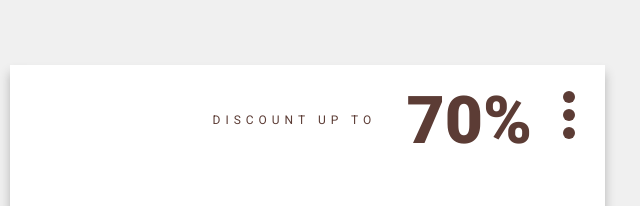
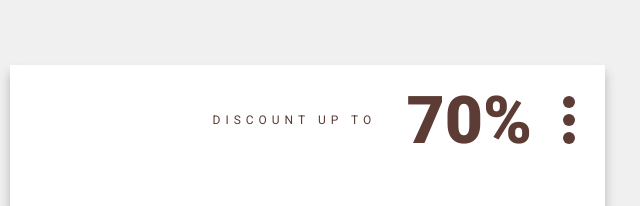
Before and after one commit to DCH-dev-creater/Fashion, a plain HTML site: page index.html in a window 1280 px wide. Shown: the top 206 px of the page, 333-973 px from the left. Drawn offline with Linux system fonts and the light colour scheme.

Commit message:
Adjust header alignment and modify margin for improved layout in style.css

```diff
--- a/assets/style/style.css
+++ b/assets/style/style.css
@@ -40,6 +40,7 @@ header {
     width: 100%;
     grid-template-columns: 194px 126px 72px;
     justify-content: end;
+    align-items: center;
 }
 
 .color-text-1 {
@@ -59,7 +60,7 @@ header {
     height: 12px;
     border-radius: 50%;
     position: relative;
-    margin: 44px auto;
+    margin: 0 auto;
 }
 
 .circle-color-1 {
```
